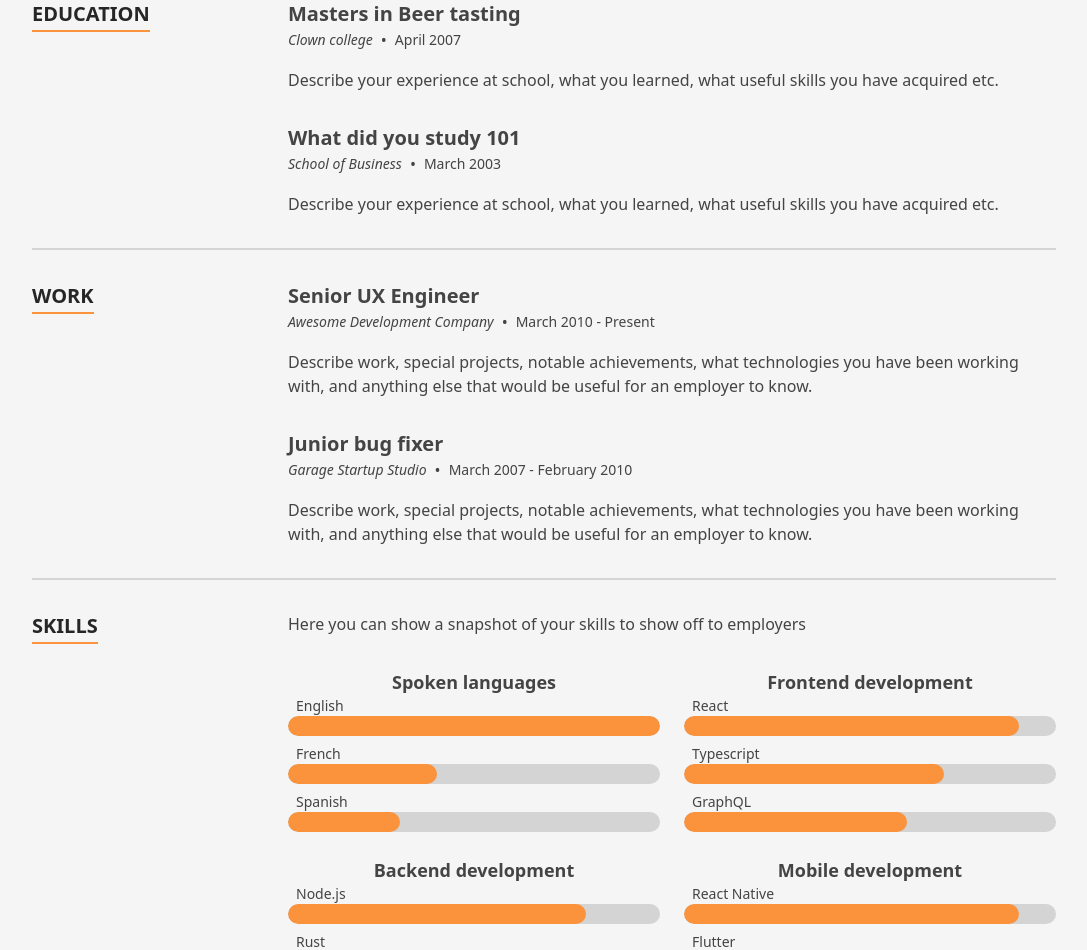
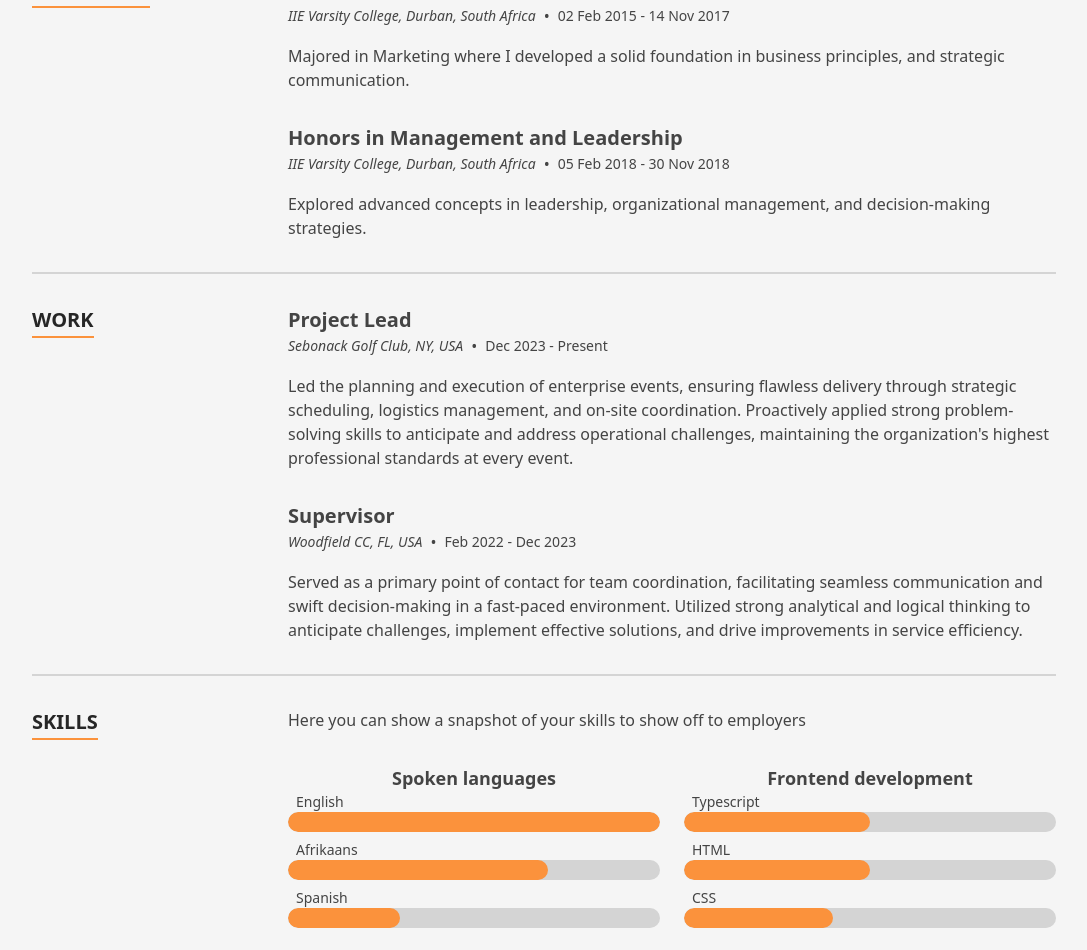
Before and after one commit to 7IronSnow7/personal_portfolio_main, a Next.js app: page / in a window 1280 px wide. Shown: the part 1520-2470 px from the top of the page, without its empty margins (96-1183 px from the left). Built offline with nearby package versions, Linux system fonts and the light colour scheme.

Commit message:
Updated education, about me and skills

```diff
--- a/src/components/Sections/Resume/index.tsx
+++ b/src/components/Sections/Resume/index.tsx
@@ -9,7 +9,7 @@ import TimelineItem from './TimelineItem';
 const Resume: FC = memo(() => {
   return (
     <Section className="bg-neutral-100" sectionId={SectionId.Resume}>
-        // iframe resume veiwer feature
+        {/* iframe resume veiwer feature */ }
         {/* Add PDF Resume Viewer at the top */}
         {/* <div className="mb-8">
         <h2 className="text-2xl font-bold text-center mb-4">View My Resume</h2>
--- a/src/data/data.tsx
+++ b/src/data/data.tsx
@@ -136,8 +136,8 @@ export const skills: SkillGroup[] = [
         level: 10,
       },
       {
-        name: 'French',
-        level: 4,
+        name: 'Afrikaans',
+        level: 7,
       },
       {
         name: 'Spanish',
@@ -149,16 +149,16 @@ export const skills: SkillGroup[] = [
     name: 'Frontend development',
     skills: [
       {
-        name: 'React',
-        level: 9,
+        name: 'Typescript',
+        level: 5,
       },
       {
-        name: 'Typescript',
-        level: 7,
+        name: 'HTML',
+        level: 5,
       },
       {
-        name: 'GraphQL',
-        level: 6,
+        name: 'CSS',
+        level: 4
       },
     ],
   },
@@ -166,33 +166,21 @@ export const skills: SkillGroup[] = [
     name: 'Backend development',
     skills: [
       {
-        name: 'Node.js',
+        name: 'Python',
         level: 8,
       },
       {
-        name: 'Rust',
+        name: 'C#',
         level: 5,
-      },
-      {
-        name: 'Golang',
-        level: 4,
       },
     ],
   },
   {
-    name: 'Mobile development',
+    name: 'Framework',
     skills: [
       {
-        name: 'React Native',
-        level: 9,
-      },
-      {
-        name: 'Flutter',
-        level: 4,
-      },
-      {
-        name: 'Swift',
-        level: 3,
+        name: 'Django',
+        level: 5,
       },
     ],
   },
@@ -275,39 +263,40 @@ export const portfolioItems: PortfolioItem[] = [
  */
 export const education: TimelineItem[] = [
   {
-    date: 'April 2007',
-    location: 'Clown college',
-    title: 'Masters in Beer tasting',
-    content: <p>Describe your experience at school, what you learned, what useful skills you have acquired etc.</p>,
+    date: '02 Feb 2015 -  14 Nov 2017',
+    location: 'IIE Varsity College, Durban, South Africa',
+    title: 'Bachelor of Commerce in Business',
+    content: <p>Majored in Marketing where I developed a solid foundation in business principles, and strategic communication.
+ </p>,
   },
   {
-    date: 'March 2003',
-    location: 'School of Business',
-    title: 'What did you study 101',
-    content: <p>Describe your experience at school, what you learned, what useful skills you have acquired etc.</p>,
+    date: '05 Feb 2018 - 30 Nov 2018',
+    location: 'IIE Varsity College, Durban, South Africa',
+    title: 'Honors in Management and Leadership',
+    content: <p>Explored advanced concepts in leadership, organizational management, and decision-making strategies.</p>,
   },
 ];
 
 export const experience: TimelineItem[] = [
   {
-    date: 'March 2010 - Present',
-    location: 'Awesome Development Company',
-    title: 'Senior UX Engineer',
+    date: 'Dec 2023 - Present',
+    location: 'Sebonack Golf Club, NY, USA',
+    title: 'Project Lead',
     content: (
       <p>
-        Describe work, special projects, notable achievements, what technologies you have been working with, and
-        anything else that would be useful for an employer to know.
+      Led the planning and execution of enterprise events, ensuring flawless delivery through strategic scheduling, logistics management, and on-site coordination.
+      Proactively applied strong problem-solving skills to anticipate and address operational challenges, maintaining the organization's highest professional standards at every event.
       </p>
     ),
   },
   {
-    date: 'March 2007 - February 2010',
-    location: 'Garage Startup Studio',
-    title: 'Junior bug fixer',
+    date: 'Feb 2022 - Dec 2023',
+    location: 'Woodfield CC, FL, USA',
+    title: 'Supervisor',
     content: (
       <p>
-        Describe work, special projects, notable achievements, what technologies you have been working with, and
-        anything else that would be useful for an employer to know.
+        Served as a primary point of contact for team coordination, facilitating seamless communication and swift decision-making in a fast-paced environment.
+        Utilized strong analytical and logical thinking to anticipate challenges, implement effective solutions, and drive improvements in service efficiency.
       </p>
     ),
   },
@@ -343,7 +332,7 @@ export const testimonial: TestimonialSection = {
 
 export const contact: ContactSection = {
   headerText: 'Get in touch.',
-  description: 'Feel free to contact me, I will reply as soon as possible.',
+  description: 'Let\n\'s get in touch.',
   items: [
     {
       type: ContactType.Email,
@@ -353,7 +342,7 @@ export const contact: ContactSection = {
     {
       type: ContactType.Location,
       text: 'South Africa, Durban',
-      href: 'https://www.google.ca/maps/place/Victoria,+BC/@48.4262362,-123.376775,14z',
+      href: 'https://www.google.ca/maps/place/Durban,+South+Africa/@-29.883333,31.049999,14z',
     },
     {
       type: ContactType.Instagram,
@@ -362,7 +351,7 @@ export const contact: ContactSection = {
     },
     {
       type: ContactType.Github,
-      text: 'divan de bruin',
+      text: '7IronSnow7',
       href: 'https://github.com/7IronSnow7',
     },
   ],
```
